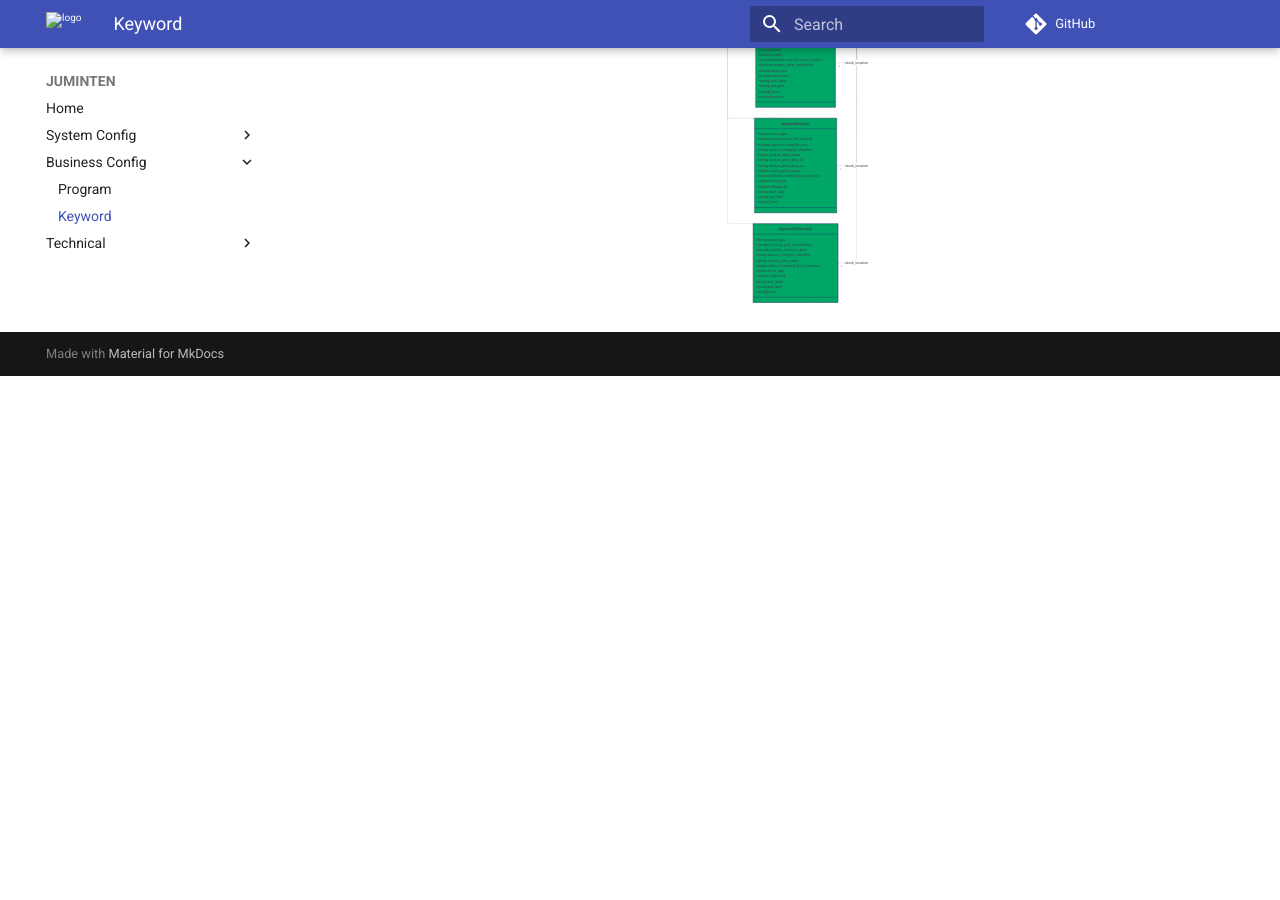
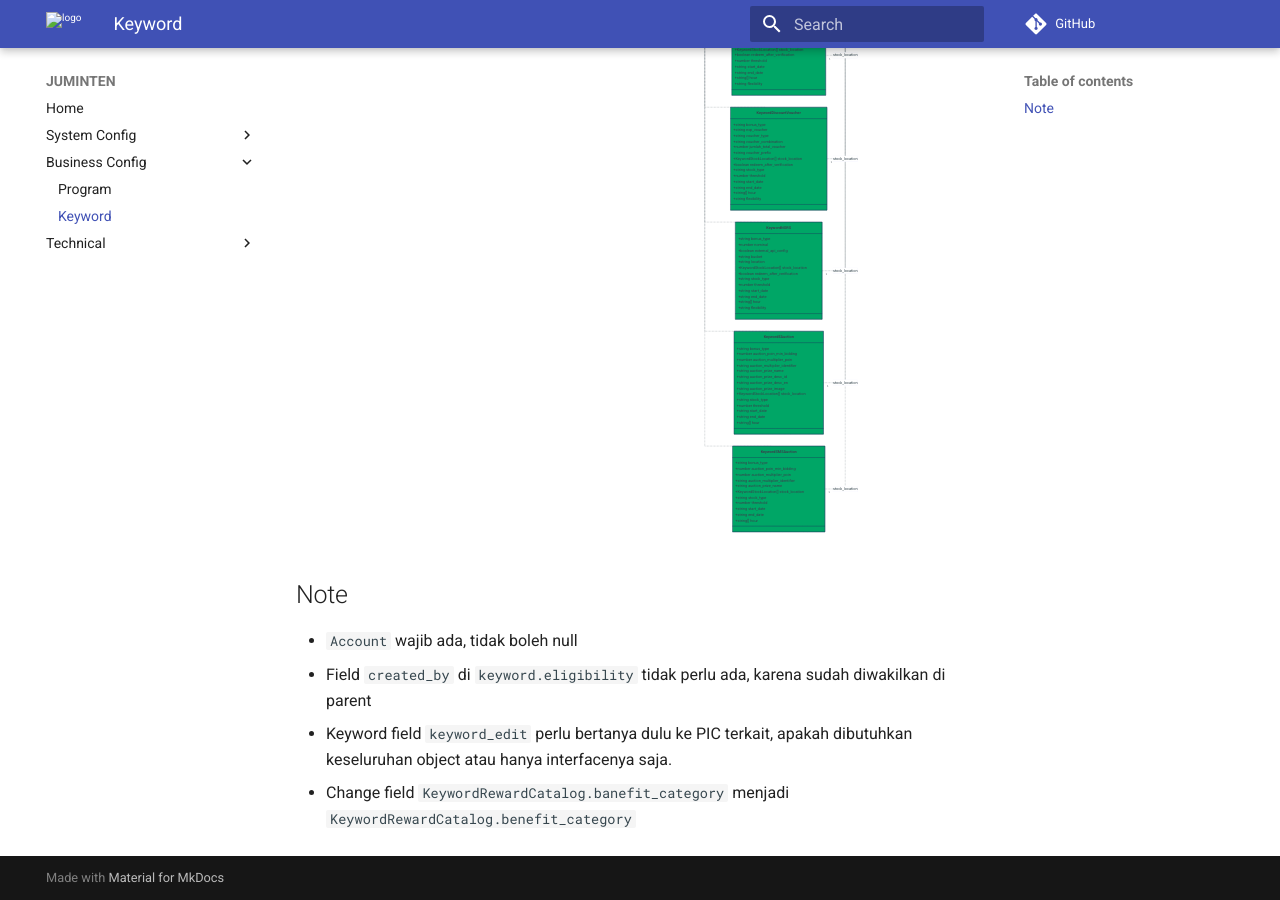
Before and after one commit to theycantrevealus/juminten, an MkDocs documentation site: the page built from specs/schema/keyword.md, in a window 1280 px wide and 900 px high, scrolled down 2337 px. Built offline with MkDocs 1.6.1 and Material for MkDocs 9.7.7, drawn with Linux system fonts in a browser that asks for light colours; comment, search, counter and statistics services are not loaded; before the commit the page ends 2713 px from its top, so only the background shows below that; some of the changed lines change nothing that is shown.

Commit message:
docs: keyword schema adjustment

````diff
--- a/specs/schema/keyword.md
+++ b/specs/schema/keyword.md
@@ -5,7 +5,7 @@
 classDiagram
     direction LR
 
-    note for Keyword "Unique:\nreward_catalog.program\nreward_catalog.keyword\neligibility.name"
+    note for Keyword "Unique:<br>>reward_catalog.program<br>>reward_catalog.keyword<br>>eligibility.name"
 
     class Keyword {
         +ObjectId _id [PK]
@@ -14,13 +14,13 @@
         +KeywordBonus[] bonus
         +KeywordNotification[] notification [FK]
         +Lov keyword_approval [FK]
-        +Account hq_approver [FK]
-        +Account non_hq_approver [FK]
+        +IAccount hq_approver [FK]
+        +IAccount non_hq_approver [FK]
         +boolean is_draft
         +boolean is_stoped
         +boolean need_review_after_edit
-        +Keyword keyword_edit [FK]
-        +Account created_by [FK]
+        +IKeyword keyword_edit [FK]
+        +IAccount created_by [FK]
         +Date created_at
         +Date updated_at
         +Date deleted_at
@@ -100,6 +100,11 @@
         +SlRedisService:loadKeyword()
     }
 
+    class IKeyword:::subdocument {
+        +String _id_;
+        +String eligibility.name;
+    }
+
     class KeywordBonus {
         <<interface>>
     }
@@ -158,8 +163,6 @@
         +string flash_sale_banner_image
         +number voting_target_redeemer
         +object[] voting_options
-
-        %% banefit_category change to benefit_category
         +Lov banefit_category [FK]
         +number price_info
         +string url_merchant
@@ -236,7 +239,6 @@
         +string bcp_app_category
         +string bcp_app_category_operator
         +string imei_operator
-        +any created_by [FK]
         +Date created_at
         +Date updated_at
         +Date deleted_at
@@ -260,8 +262,8 @@
 
     class KeywordApprovalLog {
         +ObjectId _id [PK]
-        +Keyword keyword [FK]
-        +Account processed_by [FK]
+        +IKeyword keyword [FK]
+        +IAccount processed_by [FK]
         +Lov status [FK]
         +string reason
         +Date approved_at
@@ -279,7 +281,7 @@
 
     class KeywordNotification {
         +ObjectId _id [PK]
-        +Keyword keyword [FK]
+        +IKeyword keyword [FK]
         +Lov bonus_type_id [FK]
         +string keyword_name
         +string code_identifier
@@ -589,9 +591,9 @@
     Keyword "*" --> "0..1" KeywordEligibility : eligibility
     Keyword "1" --> "*" KeywordNotification : notification
     Keyword "*" --() "0..1" keyword_approval-Lov
-    Keyword "*" --() "0..1" hq_approver-Account
-    Keyword "*" --() "0..1" non_hq_approver-Account
-    Keyword "*" --() "1" created_by-Account
+    Keyword "*" --() "0..1" hq_approver-IAccount
+    Keyword "*" --() "0..1" non_hq_approver-IAccount
+    Keyword "*" --() "1" created_by-IAccount
     Keyword "*" --> "0..1" Keyword : keyword_edit
     Keyword "1" ..> "*" KeywordChild : child_keyword
 
@@ -634,21 +636,20 @@
     KeywordEligibility "1" --() "*" segmentation_customer_tier-CustomerTier
     KeywordEligibility "1" --() "*" segmentation_customer_most_redeem-CustomerBadge
     KeywordEligibility "1" --() "*" segmentation_customer_brand-CustomerBrand
-    KeywordEligibility "*" --() "0..1" created_by-Account
 
     KeywordEligibility "1" ..> "0..1" KeywordMaxRedeemTreshold : max_redeem_threshold
     KeywordEligibility "1" ..> "0..1" KeywordFlashSaleEligibility : flashsale
     KeywordEligibility "1" ..> "*" KeywordShift : keyword_shift
     KeywordEligibility "1" --() "*" channel_validation_list_info-Channel
 
-    KeywordApprovalLog "*" --> "0..1" Keyword : keyword
-    KeywordApprovalLog "*" --() "0..1" processed_by-Account
+    KeywordApprovalLog "*" --> "0..1" IKeyword : keyword
+    KeywordApprovalLog "*" --() "0..1" processed_by-IAccount
     KeywordApprovalLog "*" --() "0..1" status-Lov
 
     KeywordNotification "*" --> "0..1" NotificationTemplate : notification
     KeywordNotification "*" --() "0..1" via-Lov
 
-    MaxRedeemThresholds "*" ..> "0..1" Keyword : keyword_id
+    MaxRedeemThresholds "*" ..> "0..1" IKeyword : keyword_id
     MaxRedeemThresholds "*" --() "0..1" program-Program
 
     NotificationTemplate "*" --() "0..1" notif_type-Lov
@@ -683,3 +684,9 @@
     classDef takeout fill:#941919,stroke:#1d3d60,color:#fff;
     classDef untrack fill:#947b19,stroke:#1d3d60,color:#fff;
 ```
+
+## Note
+- `Account` wajib ada, tidak boleh null
+- Field `created_by` di `keyword.eligibility` tidak perlu ada, karena sudah diwakilkan di parent
+- Keyword field `keyword_edit` perlu bertanya dulu ke PIC terkait, apakah dibutuhkan keseluruhan object atau hanya interfacenya saja.
+- Change field `KeywordRewardCatalog.banefit_category` menjadi `KeywordRewardCatalog.benefit_category`
````
